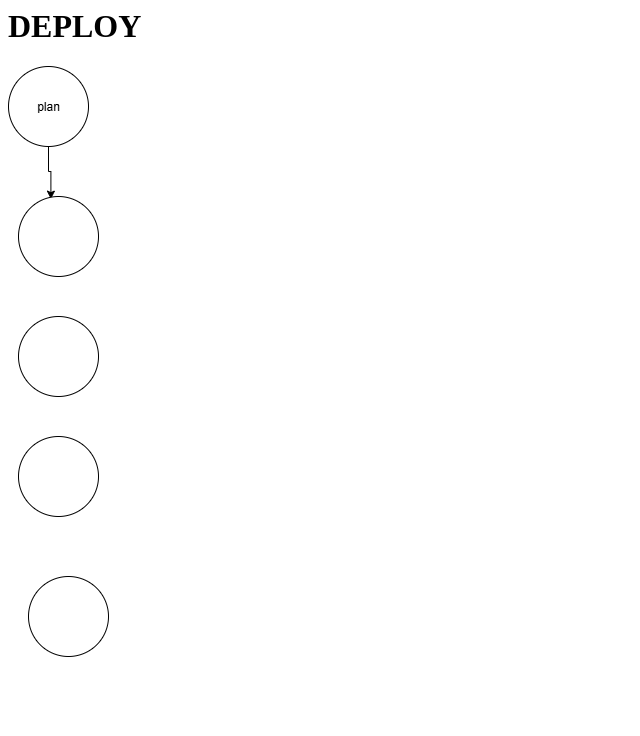
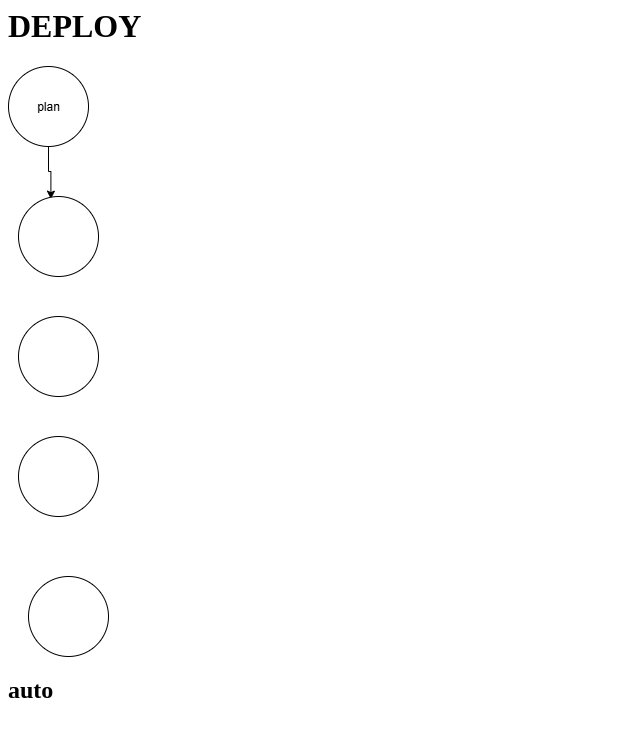
Before and after one commit to Praveenforadc/vja-auto-deploy, a plain HTML site: page index.html in a window 1280 px wide. Shown: the whole page, without its empty margins (0-640 px from the left). Drawn offline with Linux system fonts and the light colour scheme.

Commit message:
Update index.html

```diff
--- a/index.html
+++ b/index.html
@@ -2,5 +2,6 @@
   <body>
     <h1>DEPLOY</h1>
     <img src=imageeee.png>
+    <h2>auto</h2>
   </body>
 </html>
```
